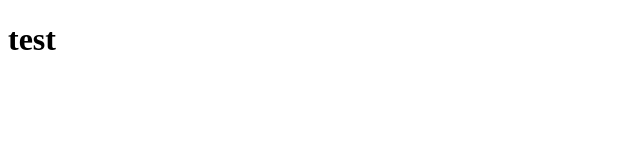
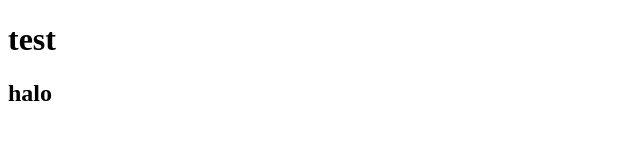
Before and after one commit to BoflyEta/Coba_IMK, a plain HTML site: page index.html in a window 1280 px wide. Shown: the full height of the page, 0-640 px from the left. Drawn offline with Linux system fonts and the light colour scheme.

Commit message:
tambahin container isi h2

```diff
--- a/index.html
+++ b/index.html
@@ -8,5 +8,8 @@
   </head>
   <body>
     <h1>test</h1>
+    <div class="container">
+      <h2>halo</h2>
+    </div>
   </body>
 </html>
```
